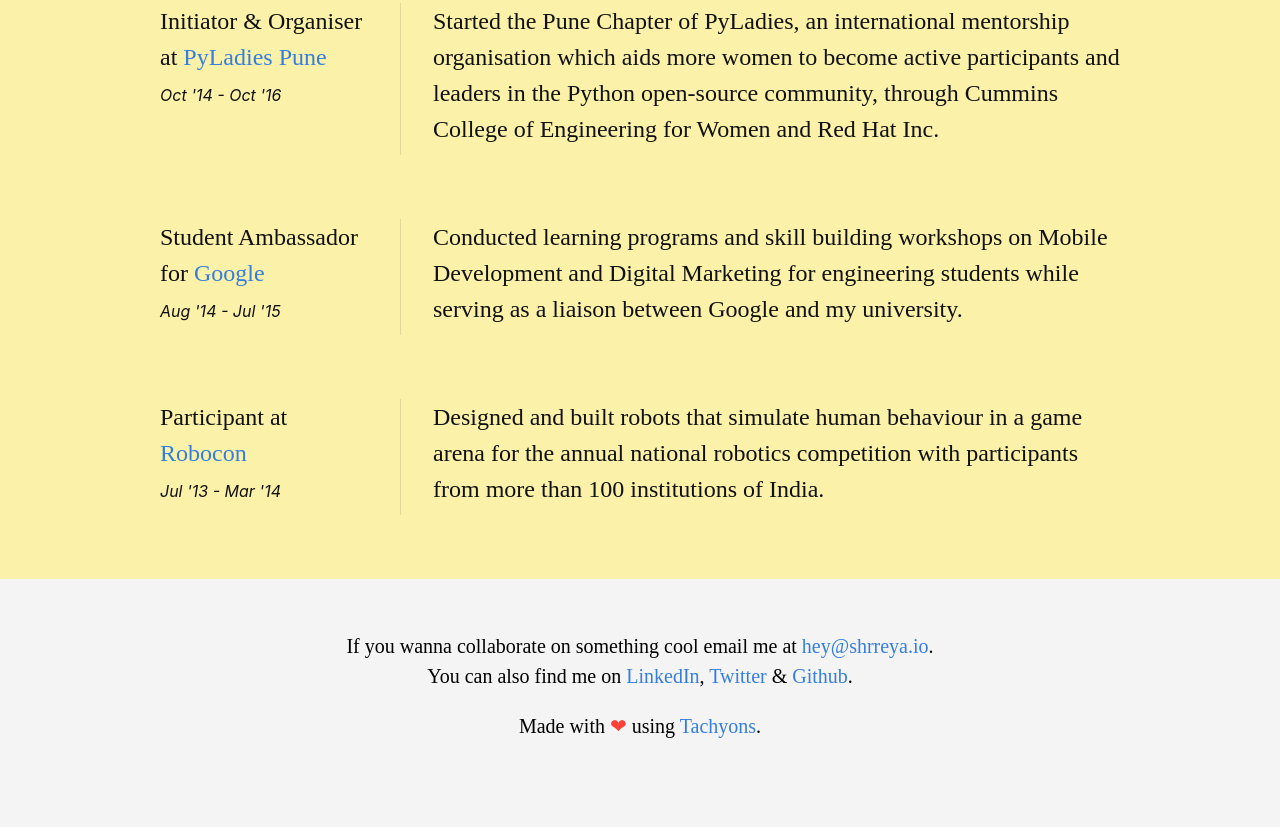
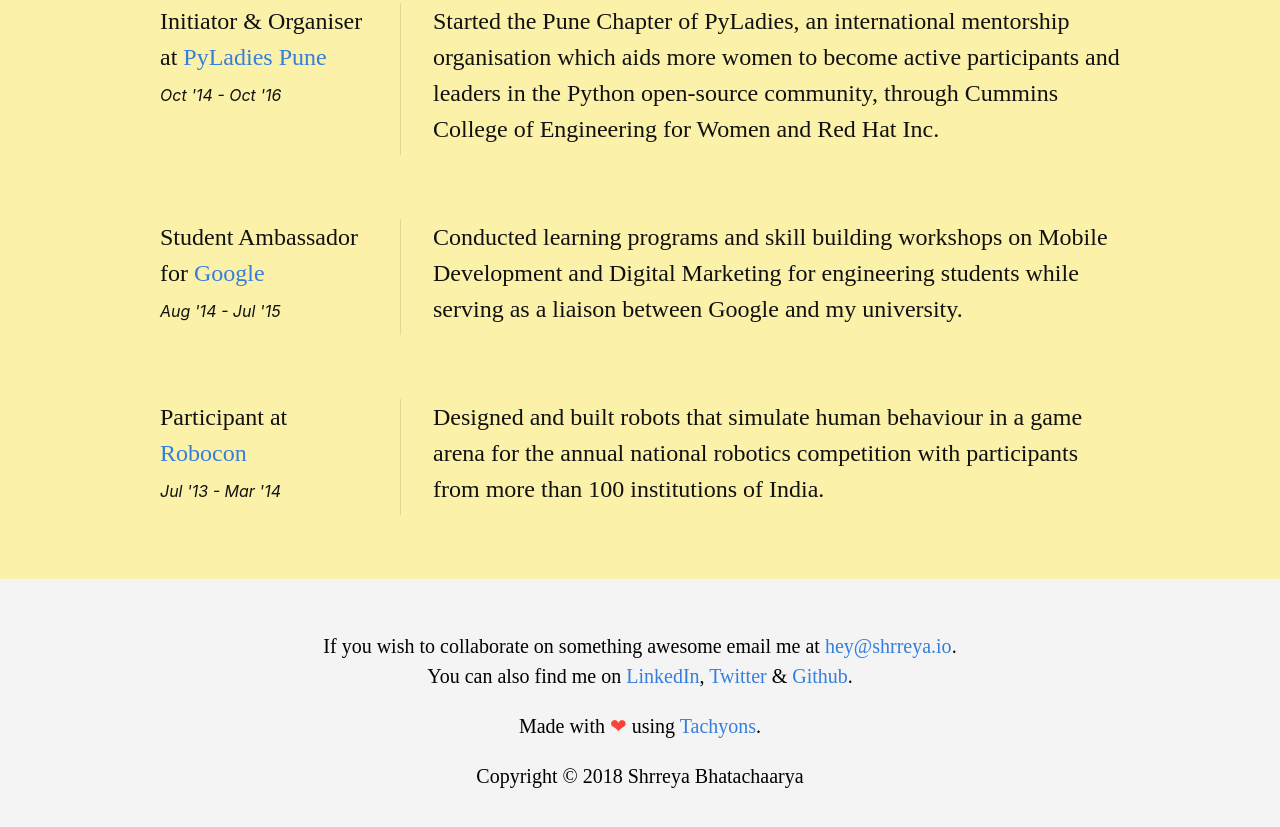
Before and after one commit to Shrreya/Portfolio-Website, a plain HTML site: page index.html in a window 1280 px wide. Shown: the part 3799-4626 px from the top of the page. Before the commit the page ends 4592 px from the top, so only its background shows below. Drawn offline with nearby package versions, Linux system fonts and the light colour scheme.

Commit message:
Updated footer contents

```diff
--- a/index.html
+++ b/index.html
@@ -363,12 +363,15 @@
     <footer class="mw8 center tc pv2 ph4 pv4-ns">
 
       <p class="f4 lh-copy baskerville">
-        If you wanna collaborate on something cool email me at <a class="di link blue hover-dark-gray" target="_blank" href="mailto:hey@shrreya.io?subject=Collaborate">hey@shrreya.io</a>.
+        If you wish to collaborate on something awesome email me at <a class="di link blue hover-dark-gray" target="_blank" href="mailto:hey@shrreya.io?subject=Collaborate">hey@shrreya.io</a>.
         <br>You can also find me on <a class="di link blue hover-dark-gray" target="_blank" href="https://www.linkedin.com/in/shrreya/">LinkedIn</a>, <a class="di link blue hover-dark-gray" target="_blank" href="https://twitter.com/shrreya14">Twitter</a> &
         <a class="di link blue hover-dark-gray" target="_blank" href="https://github.com/Shrreya">Github</a>.
       </p>
 
       <p class="f4 lh-copy baskerville">Made with <span class="red">❤</span> using <a class="di link blue hover-dark-gray" target="_blank" href="http://tachyons.io/">Tachyons</a>.</p>
+
+      <p class="f4 lh-copy baskerville">Copyright &copy 2018 Shrreya Bhatachaarya</p>
+
     </footer>
 
 
```
